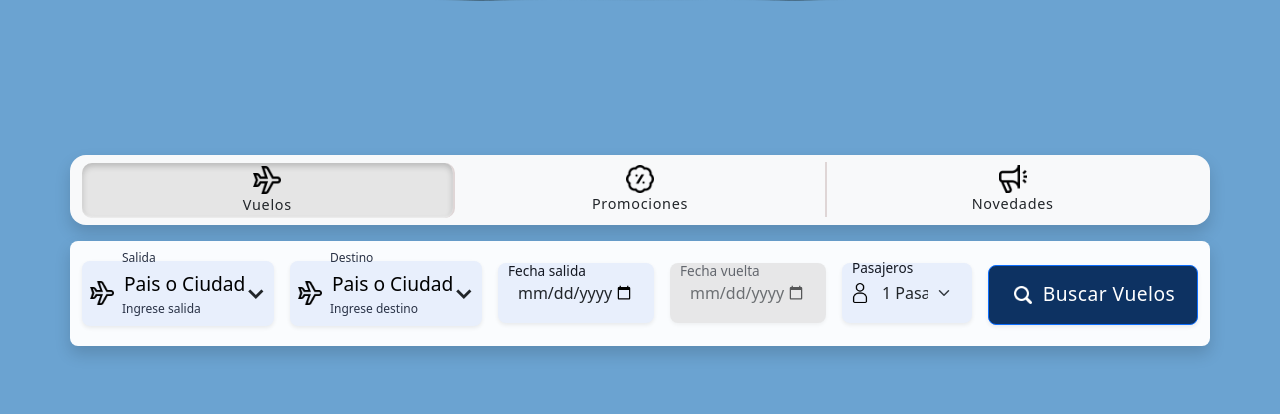
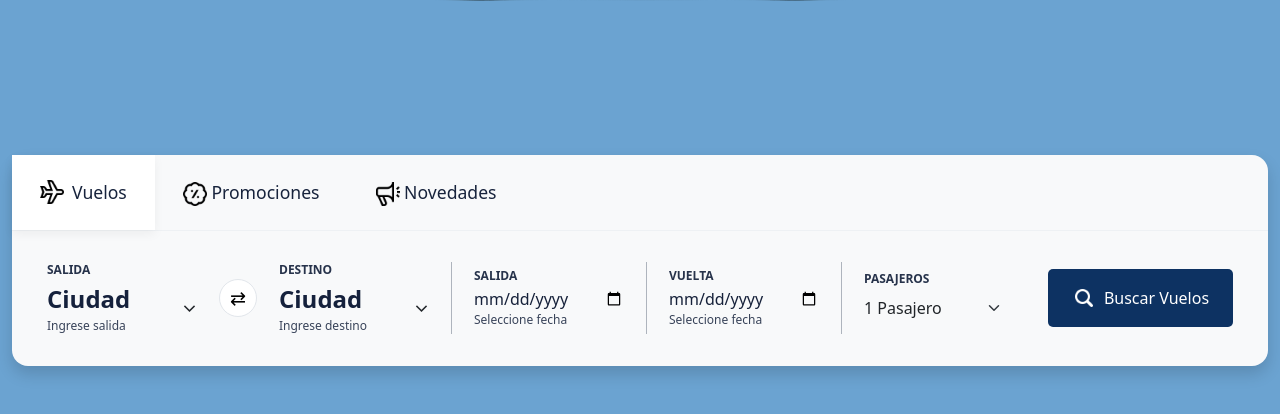
Before and after one commit to maurojjzz/Aerolineas-EG-TP, a PHP site: page / in a window 1280 px wide. Shown: the part 603-1017 px from the top of the page. Before the commit the page ends 959 px from the top, so only its background shows below. Run offline with PHP 8.4, Linux system fonts and the light colour scheme.

Commit message:
barra busqueda desktop

```diff
--- a/index.php
+++ b/index.php
@@ -12,6 +12,7 @@
         <link rel="stylesheet" href="./public/css/layout/header.css">
         <link rel="stylesheet" href="./public/css/components/menuMobile.css">
         <link rel="stylesheet" href="./public/css/components/searchMobile.css">
+        <link rel="stylesheet" href="./public/css/components/searchDesktop.css">
 
     </head>
 
@@ -32,12 +33,19 @@
         </section>
 
 
-        <section class="searchbox px-3 mb-5">
+        <!-- Mobile -->
+        <section class="searchbox d-lg-none px-3 mb-5">
             <?php require './src/views/components/searchMobile.php' ?>
+        </section>
+
+        <!-- Desktop -->
+        <section class="searchbox-desktop d-none d-lg-block mb-5">
+            <?php require './src/views/components/searchDesktop.php' ?>
         </section>
 
 
         <script src="./public/js/searchMobile.js"></script>
+        <script src="./public/js/searchDesktop.js"></script>
         <script src="https://cdn.jsdelivr.net/npm/bootstrap@5.3.8/dist/js/bootstrap.bundle.min.js" integrity="sha384-FKyoEForCGlyvwx9Hj09JcYn3nv7wiPVlz7YYwJrWVcXK/BmnVDxM+D2scQbITxI" crossorigin="anonymous"></script>
 
     </body>
--- /dev/null
+++ b/public/css/components/searchDesktop.css
@@ -0,0 +1,163 @@
+.desktop-search-tabs {
+    min-height: 75px;
+    border-bottom: 1px solid #eef1f4;
+}
+
+.desktop-tab {
+    height: 75px;
+    padding: 0 28px;
+    border: none;
+    background: transparent;
+    color: #17233c;
+    transition: 0.2s ease;
+    font-weight: 500;
+    font-size: 1.1rem;
+}
+
+.desktop-tab img {
+    width: 24px;
+    height: 24px;
+    object-fit: contain;
+}
+
+.desktop-tab:hover {
+    background: #f5f7fa;
+}
+
+.desktop-tab.active {
+    background: white;
+    box-shadow: 0 4px 10px rgba(0, 0, 0, 0.05);
+}
+
+
+.desktop-search-form {
+    min-height: 135px;
+    padding: 25px 35px;
+    gap: 22px;
+}
+
+.desktop-field {
+    min-width: 0;
+}
+
+.desktop-field label {
+    display: block;
+    margin-bottom: 2px;
+    font-size: 0.75rem;
+    font-weight: 600;
+    color: #27334b;
+    text-transform: uppercase;
+}
+
+.desktop-field p {
+    margin: 0;
+    font-size: 0.75rem;
+    color: #384359;
+}
+
+.desktop-airport {
+    width: 150px;
+}
+
+.desktop-main-input {
+    width: 100%;
+    padding: 0;
+    border: none;
+    outline: none;
+    background: transparent;
+    color: #15213c;
+    font-size: 1.5rem;
+    font-weight: 600;
+}
+
+.desktop-main-input::placeholder {
+    color: #15213c;
+    opacity: 1;
+}
+
+.desktop-arrow {
+    position: absolute;
+    top: 30px;
+    right: 0;
+    font-size: 1.2rem;
+}
+
+.swap-btn {
+    width: 38px;
+    height: 38px;
+    flex: 0 0 38px;
+    border-radius: 50%;
+    border: 1px solid #e2e6eb;
+    background: white;
+    font-size: 1.2rem;
+}
+
+
+.desktop-divider {
+    width: 1px;
+    height: 72px;
+    flex: 0 0 1px;
+    background: #aeb4bd;
+}
+
+
+.desktop-date {
+    width: 150px;
+}
+
+.desktop-date-input {
+    width: 100%;
+    border: none;
+    outline: none;
+    padding: 0;
+    background: transparent;
+    font-size: 1rem;
+    font-weight: 500;
+    color: #16213a;
+}
+
+
+.desktop-passengers {
+    width: 150px;
+}
+
+.desktop-passenger-select {
+    border: none;
+    box-shadow: none;
+
+    padding-left: 0;
+
+    background-color: transparent;
+
+    font-size: 1rem;
+    font-weight: 500;
+}
+
+.desktop-passenger-select:focus {
+    box-shadow: none;
+}
+
+
+.desktop-search-btn {
+    min-width: 185px;
+    height: 58px;
+    background: #0d3262;
+    color: white;
+    border-radius: 5px;
+    display: flex;
+    justify-content: center;
+    align-items: center;
+    white-space: nowrap;
+}
+
+.desktop-search-btn:hover {
+    background: #09264b;
+    color: white;
+}
+
+.autocomplete-option {
+    padding: 12px 15px;
+    cursor: pointer;
+    display: flex;
+    flex-direction: column;
+}
--- a/public/css/components/searchMobile.css
+++ b/public/css/components/searchMobile.css
@@ -78,9 +78,10 @@
     background: white;
     border-radius: 10px;
     box-shadow: 0 5px 15px rgba(0, 0, 0, 0.15);
-    overflow: hidden;
+    /* overflow: hidden; */
     display: none;
     z-index: 1000;
+    -webkit-overflow-scrolling: touch;
 }
 
 .autocomplete-option {
@@ -250,70 +251,3 @@
         width: 460px;
     }
 }
-
-@media screen and (min-width: 992px) {
-    .inputPasajeros {
-        max-width: 180px;
-        width: 100%;
-    }
-
-    .b-vuelos {
-        width: 50px;
-        height: 50px;
-    }
-
-    .custom-cal-in {
-        min-height: calc(1.5em + 0.75rem + 4px);
-        padding: 0.375rem 0.75rem;
-        font-size: 0.95rem;
-        border-radius: 0.375rem;
-        width: 130px;
-    }
-
-    .custom-input-b2,
-    .custom-input-b2::placeholder {
-        font-size: 1rem;
-    }
-
-    .flight-location,
-    .label-search {
-        font-size: 0.75rem;
-    }
-
-    .fecha-sub {
-        font-size: 0.7rem;
-    }
-
-    .selectPasenger {
-        font-size: 0.9rem;
-    }
-}
-
-@media screen and (min-width: 1200px) {
-    .custom-input-b2,
-    .custom-input-b2::placeholder {
-        font-size: 1.2rem;
-    }
-
-    .selectPasenger {
-        font-size: 1rem;
-    }
-
-    .custom-cal-in {
-        min-height: calc(1.5em + 0.75rem + 2px);
-        padding: 0.375rem 0.75rem;
-        font-size: 1rem;
-        width: 140px;
-    }
-
-    .text-vuelo{
-        display: block;
-    }
-
-    .b-vuelos {
-        width: 210px;
-        height: 60px;
-        margin-bottom: 5px;
-    }
-
-}
--- a/public/css/index.css
+++ b/public/css/index.css
@@ -44,9 +44,9 @@ body {
     position: absolute;
     left: 50%;
     top: 185px;
-    transform: translateX(-50%);
+    transform: translateX(-48.5%);
     height: 345px;
-    width: 120%;
+    width: 99%;
     pointer-events: none;
 }
 
--- /dev/null
+++ b/public/js/searchDesktop.js
@@ -0,0 +1,176 @@
+const tabs = document.querySelectorAll(".desktop-tab");
+const boxContent = document.getElementsByClassName("desktop-search-form")[0];
+
+const copiaVuelos = boxContent.cloneNode(true);
+
+tabs.forEach((tab) => {
+    tab.addEventListener("click", () => {
+        tabs.forEach((item) => {
+            item.classList.remove("active");
+        });
+
+        tab.classList.add("active");
+
+        const selected = tab.querySelector("span").textContent.toLowerCase();
+
+        if (selected === "vuelos") {
+            boxContent.innerHTML = copiaVuelos.innerHTML;
+        }
+
+        if (selected === "promociones") {
+            boxContent.textContent = "Seleccionaste Promociones";
+        }
+
+        if (selected === "novedades") {
+            boxContent.textContent = "Seleccionaste Novedades";
+        }
+    });
+});
+
+const inputSalida = document.getElementById("from-desktop");
+const inputSalidaResult = document.getElementById("from-results-desktop");
+const inputSalidaLocation = document.getElementById("from-location-desktop");
+
+const inputDestino = document.getElementById("to-desktop");
+const inputDestinoResult = document.getElementById("to-results-desktop");
+const inputDestinoLocation = document.getElementById("to-location-desktop");
+
+inputSalida.addEventListener("input", function () {
+    const testSal = this.value.toLowerCase().trim();
+
+    inputSalidaResult.innerHTML = "";
+
+    if (testSal === "") {
+        inputSalidaResult.style.display = "none";
+        inputSalidaLocation.textContent = "Ingrese Salida";
+        return;
+    }
+
+    const matches = airports.filter(
+        (airport) =>
+            airport.code.toLowerCase().includes(testSal) ||
+            airport.city.toLowerCase().includes(testSal) ||
+            airport.country.toLowerCase().includes(testSal),
+    );
+
+    matches.forEach((airport) => {
+        const option = document.createElement("div");
+
+        option.classList.add("autocomplete-option");
+
+        option.innerHTML = `
+            <strong>${airport.code}</strong>
+            <span>${airport.city}, ${airport.country}</span>
+        `;
+
+        option.addEventListener("click", function () {
+            inputSalida.value = airport.code;
+
+            inputSalidaLocation.textContent = `${airport.city}, ${airport.country}`;
+
+            inputSalidaResult.style.display = "none";
+        });
+
+        inputSalidaResult.appendChild(option);
+    });
+    inputSalidaResult.style.display = matches.length ? "block" : "none";
+});
+
+inputDestino.addEventListener("input", function () {
+    const testDes = this.value.toLowerCase().trim();
+
+    inputDestinoResult.innerHTML = "";
+
+    if (testDes === "") {
+        inputDestinoResult.style.display = "none";
+        inputDestinoLocation.textContent = "Ingrese Destino";
+        return;
+    }
+
+    const matches = airports.filter(
+        (airport) =>
+            airport.code.toLowerCase().includes(testDes) ||
+            airport.city.toLowerCase().includes(testDes) ||
+            airport.country.toLowerCase().includes(testDes),
+    );
+
+    matches.forEach((airport) => {
+        if (airport.code === inputSalida.value) {
+            return;
+        }
+
+        const option = document.createElement("div");
+
+        option.classList.add("autocomplete-option");
+
+        option.innerHTML = `
+                <strong>${airport.code}</strong>
+                <span>${airport.city}, ${airport.country}</span>
+            `;
+
+        option.addEventListener("click", function () {
+            inputDestino.value = airport.code;
+
+            inputDestinoLocation.textContent = `${airport.city}, ${airport.country}`;
+
+            inputDestinoResult.style.display = "none";
+        });
+
+        inputDestinoResult.appendChild(option);
+    });
+
+    inputDestinoResult.style.display = matches.length ? "block" : "none";
+});
+
+const dateInput = document.getElementById("fecha-desktop");
+const dateInputWord = document.getElementById("fecha-sub-desktop");
+
+const dateInputReturn = document.getElementById("fecha-vuelta-desktop");
+const dateInputReturnWord = document.getElementById("fecha-vuelta-sub-desktop");
+
+
+dateInput.addEventListener("input", function () {
+
+    if (this.value === "") {
+        dateInputWord.textContent = "Seleccione fecha";
+        dateInputReturn.min = "";
+        return;
+    }
+
+    const partesFecha = this.value.split("-");
+
+    const año = partesFecha[0];
+    const mes = partesFecha[1];
+    const dia = partesFecha[2];
+
+    const mesTexto = meses[parseInt(mes) - 1];
+
+    dateInputWord.textContent = `${parseInt(dia)} ${mesTexto}, ${año}`;
+
+    dateInputReturn.min = this.value;
+
+    if (dateInputWord.value && dateInputReturn.value < this.value) {
+        dateInputReturn.value = "";
+        dateInputReturnWord.textContent = "Seleccione fecha";
+    }
+
+});
+
+
+dateInputReturn.addEventListener("input", function () {
+
+    if (this.value === "") {
+        dateInputReturnWord.textContent = "";
+        return;
+    }
+
+    const partesFecha = this.value.split("-");
+
+    const año = partesFecha[0];
+    const mes = partesFecha[1];
+    const dia = partesFecha[2];
+
+    const mesTexto = meses[parseInt(mes) - 1];
+
+    dateInputReturnWord.textContent = `${parseInt(dia)} ${mesTexto}, ${año}`;
+});
--- a/public/js/searchMobile.js
+++ b/public/js/searchMobile.js
@@ -1,5 +1,7 @@
 const options = document.querySelectorAll(".option-line-item");
 const box2 = document.getElementById("box2");
+
+const copiaVuelosMob= box2.cloneNode(true);
 
 options.forEach((option) => {
     option.addEventListener("click", () => {
@@ -12,7 +14,7 @@ options.forEach((option) => {
         const selected = option.dataset.option;
 
         if (selected === "vuelos") {
-            box2.textContent = "Seleccionaste Vuelos";
+            box2.innerHTML = copiaVuelosMob.innerHTML;
         }
 
         if (selected === "promociones") {
--- /dev/null
+++ b/src/views/components/searchDesktop.php
@@ -0,0 +1,159 @@
+<div class="container-xxl">
+
+    <div class="desktop-search bg-light rounded-4 shadow overflow-visible">
+
+        <div class="desktop-search-tabs d-flex align-items-center">
+
+            <button class="desktop-tab active d-flex align-items-center gap-2">
+                <img src="../../../public/img/icons/avion.png" alt="Icono avión">
+                <span>Vuelos</span>
+            </button>
+
+            <button class="desktop-tab">
+                <img src="../../../public/img/icons/promocion.png" alt="Icono promoción">
+                <span>Promociones</span>
+            </button>
+
+            <button class="desktop-tab">
+                <img src="../../../public/img/icons/novedades.png" alt="Icono novedades">
+                <span>Novedades</span>
+            </button>
+        </div>
+
+
+        <form class="desktop-search-form d-flex align-items-center ">
+
+            <div class="desktop-field desktop-airport position-relative">
+
+                <label for="from-desktop">Salida</label>
+
+                <input
+                    type="text"
+                    id="from-desktop"
+                    class="desktop-main-input"
+                    placeholder="Ciudad"
+                    autocomplete="off"
+                >
+
+                <p id="from-location-desktop">
+                    Ingrese salida
+                </p>
+
+                <span class="desktop-arrow">⌄</span>
+
+                <div
+                    id="from-results-desktop"
+                    class="autocomplete-results">
+                </div>
+            </div>
+
+
+            <button type="button" class="swap-btn d-flex align-items-center justify-content-center" id="swap-desktop" aria-label="intercambiar origen y destino">
+                ⇄
+            </button>
+
+
+            <div class="desktop-field desktop-airport position-relative">
+                <label for="to-desktop">Destino</label>
+
+                <input
+                    type="text"
+                    id="to-desktop"
+                    class="desktop-main-input"
+                    placeholder="Ciudad"
+                    autocomplete="off"
+                >
+
+                <p id="to-location-desktop">
+                    Ingrese destino
+                </p>
+
+                <span class="desktop-arrow">⌄</span>
+
+                <div
+                    id="to-results-desktop"
+                    class="autocomplete-results">
+                </div>
+
+            </div>
+
+
+            <div class="desktop-divider"></div>
+
+
+            <div class="desktop-field desktop-date">
+
+                <label for="fecha-desktop">
+                    Salida
+                </label>
+
+                <input
+                    type="date"
+                    id="fecha-desktop"
+                    class="desktop-date-input"
+                    min="<?php echo date('Y-m-d'); ?>"
+                >
+
+                <p id="fecha-sub-desktop">
+                    Seleccione fecha
+                </p>
+
+            </div>
+
+
+            <div class="desktop-divider"></div>
+
+
+            <div class="desktop-field desktop-date">
+
+                <label for="fecha-vuelta-desktop">
+                    Vuelta
+                </label>
+
+                <input
+                    type="date"
+                    id="fecha-vuelta-desktop"
+                    class="desktop-date-input"
+                    min="<?php echo date('Y-m-d'); ?>"
+                >
+
+                <p id="fecha-vuelta-sub-desktop">
+                    Seleccione fecha
+                </p>
+
+            </div>
+
+
+            <div class="desktop-divider"></div>
+
+
+            <div class="desktop-field desktop-passengers">
+
+                <label for="passengers-desktop">
+                    Pasajeros
+                </label>
+
+                <select
+                    id="passengers-desktop" class="form-select desktop-passenger-select">
+                    <option value="1">1 Pasajero</option>
+                    <option value="2">2 Pasajeros</option>
+                    <option value="3">3 Pasajeros</option>
+                    <option value="4">4 Pasajeros</option>
+                    <option value="5">5 Pasajeros</option>
+
+                </select>
+
+
+            </div>
+
+
+            <button type="submit" class="btn desktop-search-btn ms-auto gap-2">
+                <img src="../../../public/img/icons/lupa.png" alt="icono pasajero" class="autocomplete-icon">
+                Buscar Vuelos
+            </button>
+
+        </form>
+
+    </div>
+
+</div>
--- a/src/views/components/searchMobile.php
+++ b/src/views/components/searchMobile.php
@@ -38,8 +38,6 @@
                     <option value="3">3 Pasajeros</option>
                     <option value="4">4 Pasajeros</option>
                     <option value="5">5 Pasajeros</option>
-                    <option value="6">6 Pasajeros</option>
-                    <option value="7+">+7 Pasajeros</option>
                 </select>
 
             </div>
```
